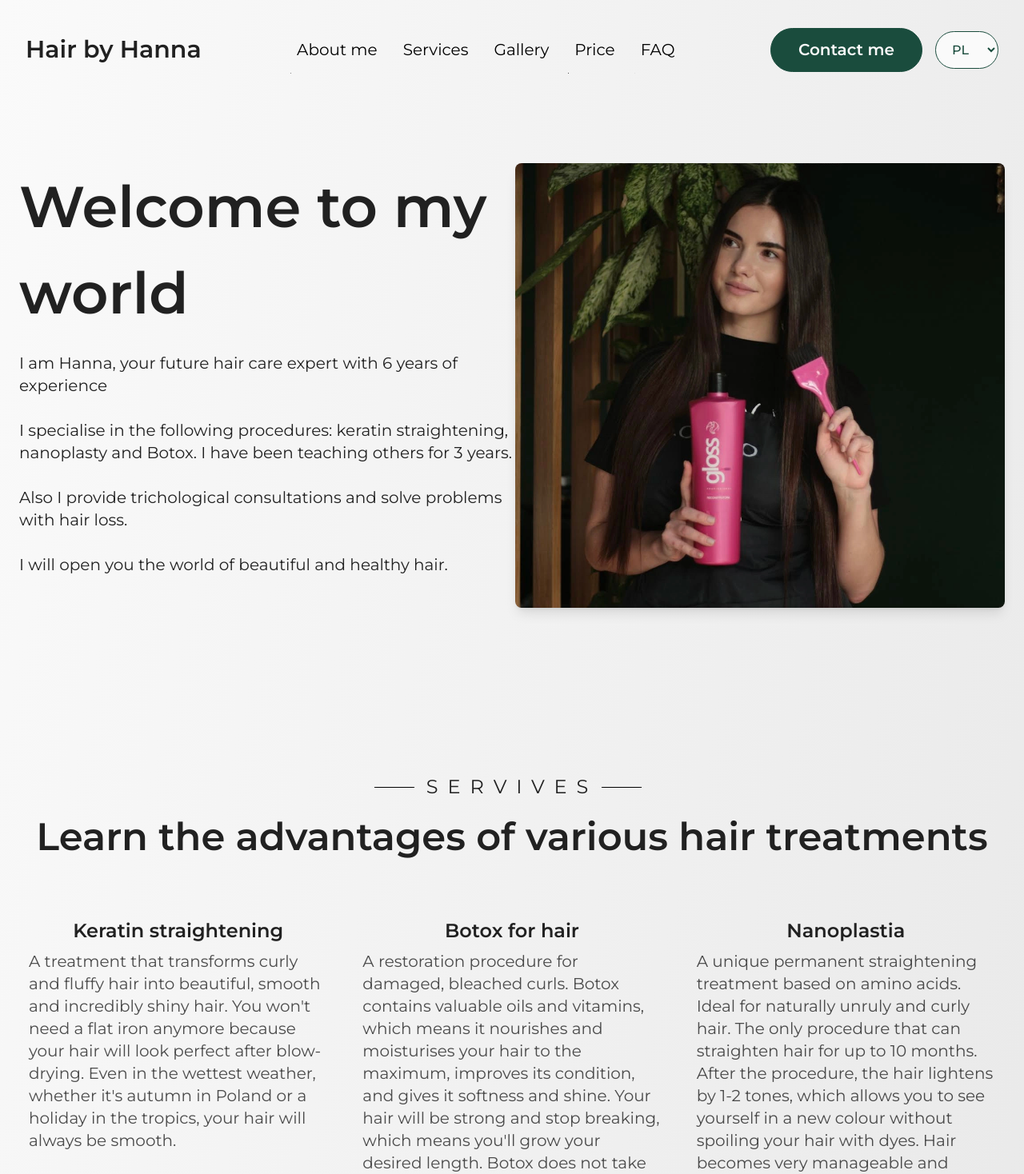
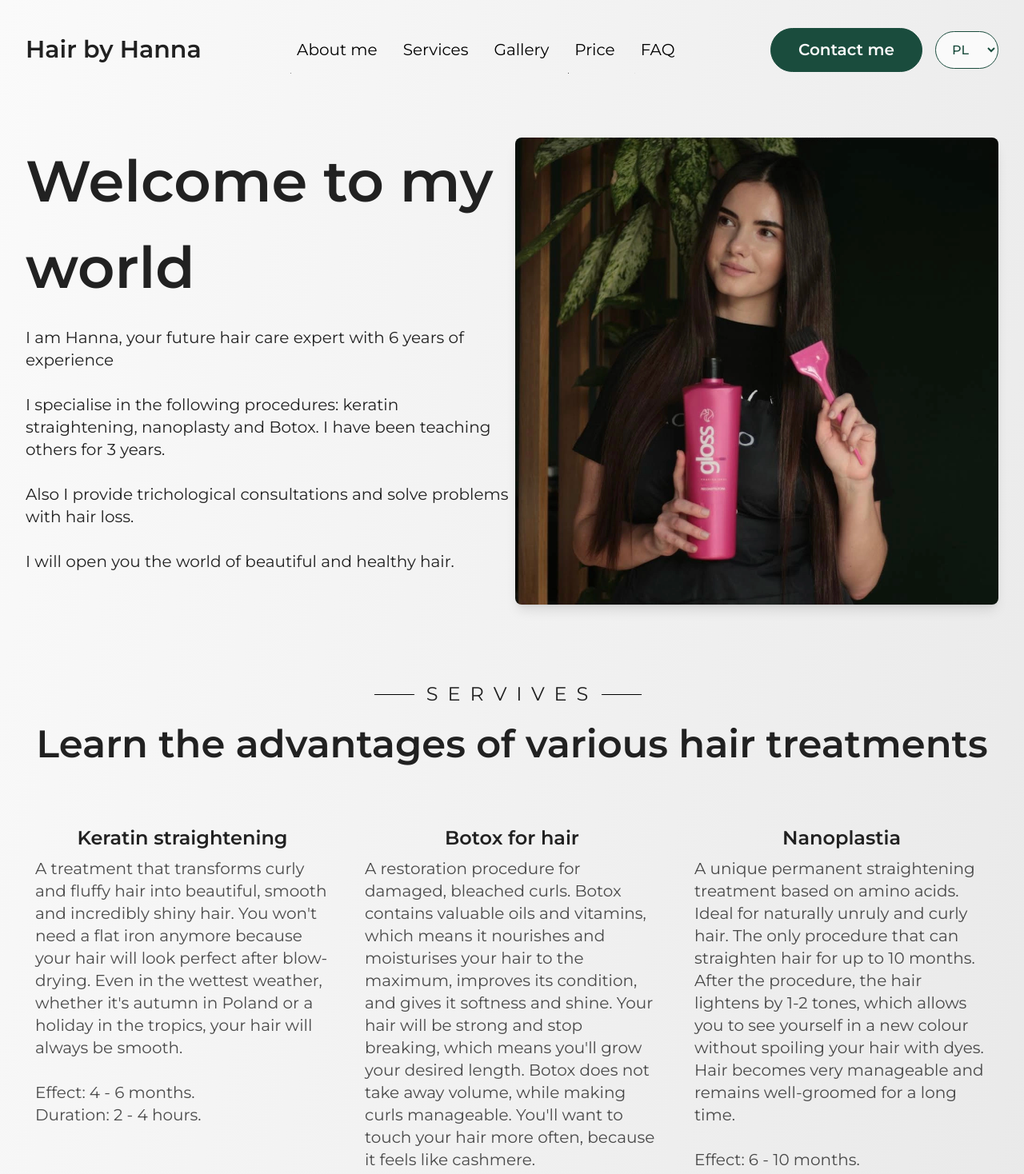
Before and after one commit to ValeriiMatviienko/hair, a Next.js app: page /en in a window 1280 px wide. Shown: the top 1468 px of the page at 80% size. Built offline with nearby package versions, Linux system fonts and the light colour scheme.

Commit message:
adjusted styles

```diff
--- a/app/components/BenefitsSection/index.tsx
+++ b/app/components/BenefitsSection/index.tsx
@@ -9,7 +9,7 @@ const BenefitsSection = () => {
 
   return (
     <section
-      className="px-4 mx-auto sm:px-6 sm:py-20 max-w-7xl"
+      className="px-4 py-12 mx-auto md:py-18 lg:px-8 max-w-7xl"
       id="benefits-section"
     >
       <Fade direction="up" delay={40} cascade damping={0.1} triggerOnce={true}>
--- a/app/components/FAQSection/index.tsx
+++ b/app/components/FAQSection/index.tsx
@@ -9,8 +9,10 @@ const FAQSection: React.FC = () => {
   const faqs = getFAQs(t);
 
   return (
-    <section className="p-4" id="faq-section">
-      <div className="px-4 pt-10 mx-auto sm:px-6 sm:pt-20 max-w-7xl sm:pb-24">
+    <section
+      className="px-4 py-12 mx-auto md:py-18 lg:px-8 max-w-7xl"
+      id="faq-section"
+    >
       <div className="mb-10 text-center sm:mb-14">
         <Fade
           direction={"up"}
@@ -48,7 +50,6 @@ const FAQSection: React.FC = () => {
           </Fade>
         </div>
       </div>
-      </div>
     </section>
   );
 };
--- a/app/components/FooterSection/index.tsx
+++ b/app/components/FooterSection/index.tsx
@@ -6,7 +6,7 @@ const Footer = () => {
   const t = useTranslations("Index");
 
   return (
-    <div className="max-w-2xl px-4 pt-24 mx-auto sm:px-6 lg:max-w-7xl lg:px-8">
+    <div className="px-4 py-12 mx-auto md:py-18 lg:px-8 max-w-7xl">
       <div className="grid grid-cols-1 my-12 gap-y-10 sm:grid-cols-6 lg:grid-cols-12">
         <div className="col-span-full sm:col-span-6">
           <h2 className="mb-4 text-lg font-semibold text-center uppercase">
@@ -62,7 +62,7 @@ const Footer = () => {
         </div>
       </div>
 
-      <div className="items-center justify-between py-6 border-t md:flex border-t-bordertop">
+      <div className="items-center border-t">
         <h3 className="text-center text-black md:text-lg md:text-start">
           &quot;Copyright &copy; {currentYear} Hair by Hanna. All rights
           reserved.&quot;
--- a/app/components/GallerySection/index.tsx
+++ b/app/components/GallerySection/index.tsx
@@ -8,8 +8,10 @@ const GallerySection: React.FC = () => {
   const t = useTranslations("Index");
 
   return (
-    <section id="gallery-section">
-      <div className="max-w-2xl mx-auto mt-20 lg:max-w-7xl sm:py-4 lg:px-8 md:pt-24">
+    <section
+      className="px-4 py-12 mx-auto md:py-18 lg:px-8 max-w-7xl"
+      id="gallery-section"
+    >
       <div className="text-center">
         <Fade
           direction={"up"}
@@ -34,10 +36,8 @@ const GallerySection: React.FC = () => {
           </h3>
         </Fade>
       </div>
-
       <div className="my-16">
         <Slider images={GalleryImage} />
-        </div>
       </div>
     </section>
   );
--- a/app/components/HeroSection/index.tsx
+++ b/app/components/HeroSection/index.tsx
@@ -7,8 +7,10 @@ const HeroSection = () => {
   const t = useTranslations("Index");
 
   return (
-    <section id="home-section">
-      <div className="px-4 pt-10 mx-auto mb-10 sm:mb-8 sm:px-6 sm:pt-20 max-w-7xl sm:pb-24">
+    <section
+      className="px-4 py-12 mx-auto md:py-18 lg:px-8 max-w-7xl"
+      id="home-section"
+    >
       <div className="grid grid-cols-1 space-x-0 sm:space-x-1 lg:grid-cols-12">
         <div className="flex flex-col justify-center col-span-12 pb-8 sm:pb-0 lg:col-span-6">
           <Fade
@@ -46,7 +48,6 @@ const HeroSection = () => {
           />
         </div>
       </div>
-      </div>
     </section>
   );
 };
--- a/app/components/PriceSection/index.tsx
+++ b/app/components/PriceSection/index.tsx
@@ -8,8 +8,10 @@ const PriceSection = () => {
   const productList = getProductPrices(t);
 
   return (
-    <section className="pt-4 mb-8 sm:pt-0" id="price-section">
-      <div className="px-4 mx-auto sm:px-6 max-w-7xl lg:pt-20 sm:pb-24">
+    <section
+      className="px-4 py-12 mx-auto md:py-18 lg:px-8 max-w-7xl"
+      id="price-section"
+    >
       <Fade direction={"up"} delay={40} cascade damping={0.1} triggerOnce>
         <div className="text-center">
           <h2 className="mb-4 text-2xl text-center text-black uppercase title-line sm:mb-10 ls-51">
@@ -64,7 +66,6 @@ const PriceSection = () => {
           </tbody>
         </table>
       </Fade>
-      </div>
     </section>
   );
 };
--- a/app/components/ServiceSection/index.tsx
+++ b/app/components/ServiceSection/index.tsx
@@ -9,7 +9,7 @@ const ServiceSection = () => {
 
   return (
     <section
-      className="px-4 py-10 mx-auto sm:px-6 sm:py-20 max-w-7xl"
+      className="px-4 py-12 mx-auto md:py-18 lg:px-8 max-w-7xl"
       id="service-section"
     >
       <div className="mb-10 text-center sm:mb-14">
```
Lines whose indentation alone changed are shown as unchanged.
